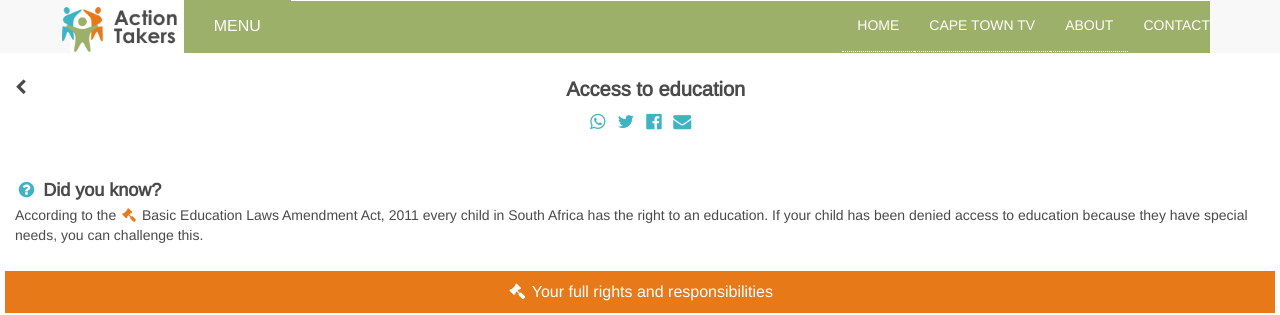
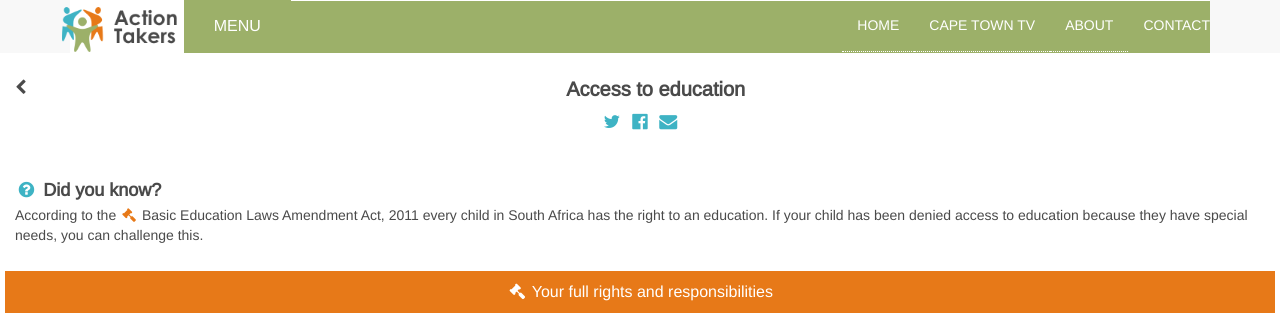
Before and after one commit to OpenUpSA/action-takers, a Jekyll site: the page built from _guides/access-education.md, in a window 1280 px wide. Shown: the top 315 px of the page. Built offline with Jekyll 4.4.1, drawn with Linux system fonts in a browser that asks for light colours; nearby versions of some CDN libraries.

Commit message:
whatsapp

```diff
--- a/_layouts/guide.html
+++ b/_layouts/guide.html
@@ -11,7 +11,7 @@ layout: base
   </div>
 
   <div class="page-share">
-  <a class="whatsapp" href="whatsapp://send?text={{ site.url }}{{ page.url }}"><i class="fa fa-fw fa-whatsapp" aria-hidden="true"></i></a>
+    <a class="whatsapp hidden-md hidden-lg" href="whatsapp://send?text={{ site.url }}{{ page.url }}"><i class="fa fa-fw fa-whatsapp" aria-hidden="true"></i></a>
     <a class="twitter" href=""><i class="fa fa-fw fa-twitter" aria-hidden="true"></i></a>
     <a class="facebook" href=""><i class="fa fa-fw fa-facebook-official" aria-hidden="true"></i></a>
     <a class="email" href=""><i class="fa fa-fw fa-envelope" aria-hidden="true"></i></a>
```
